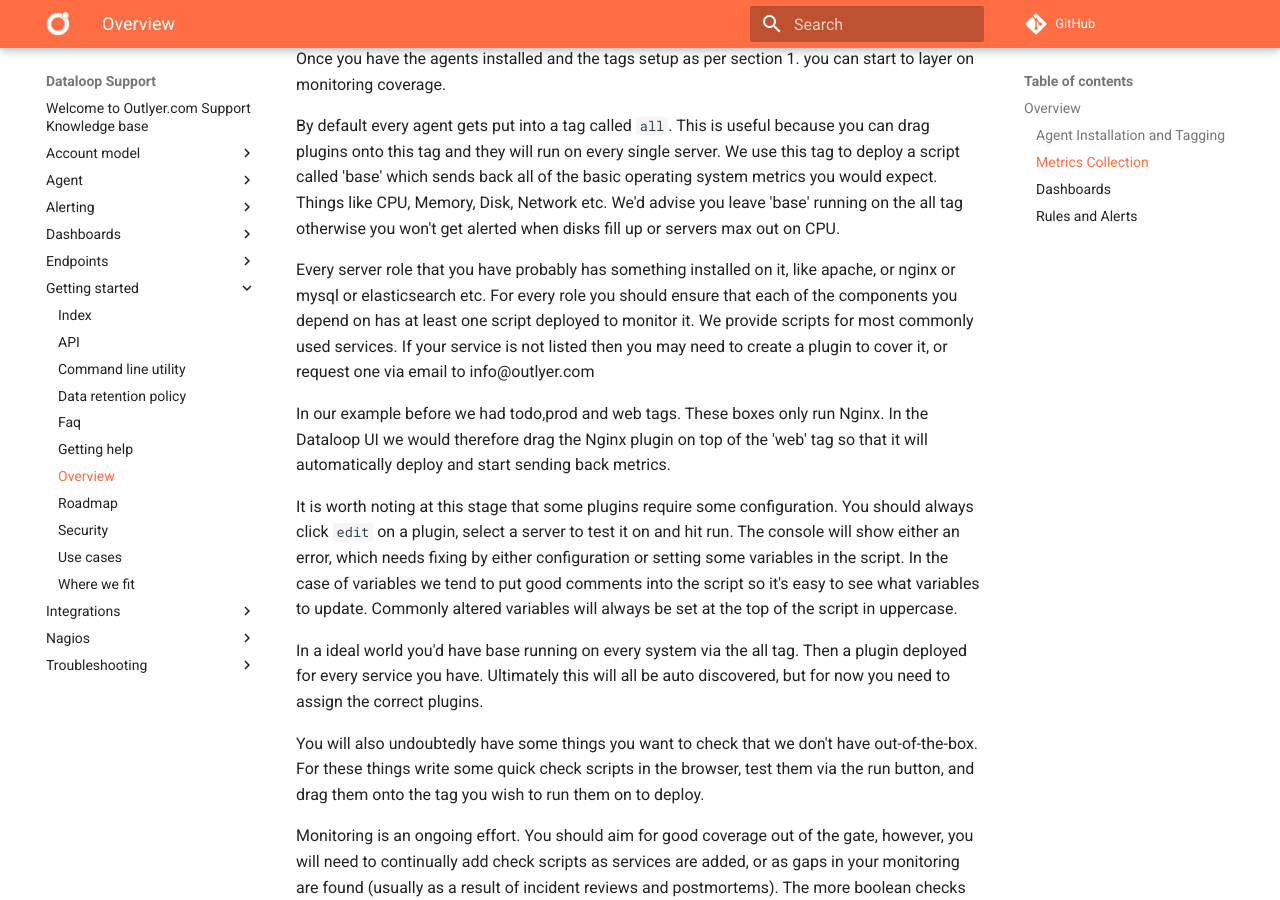
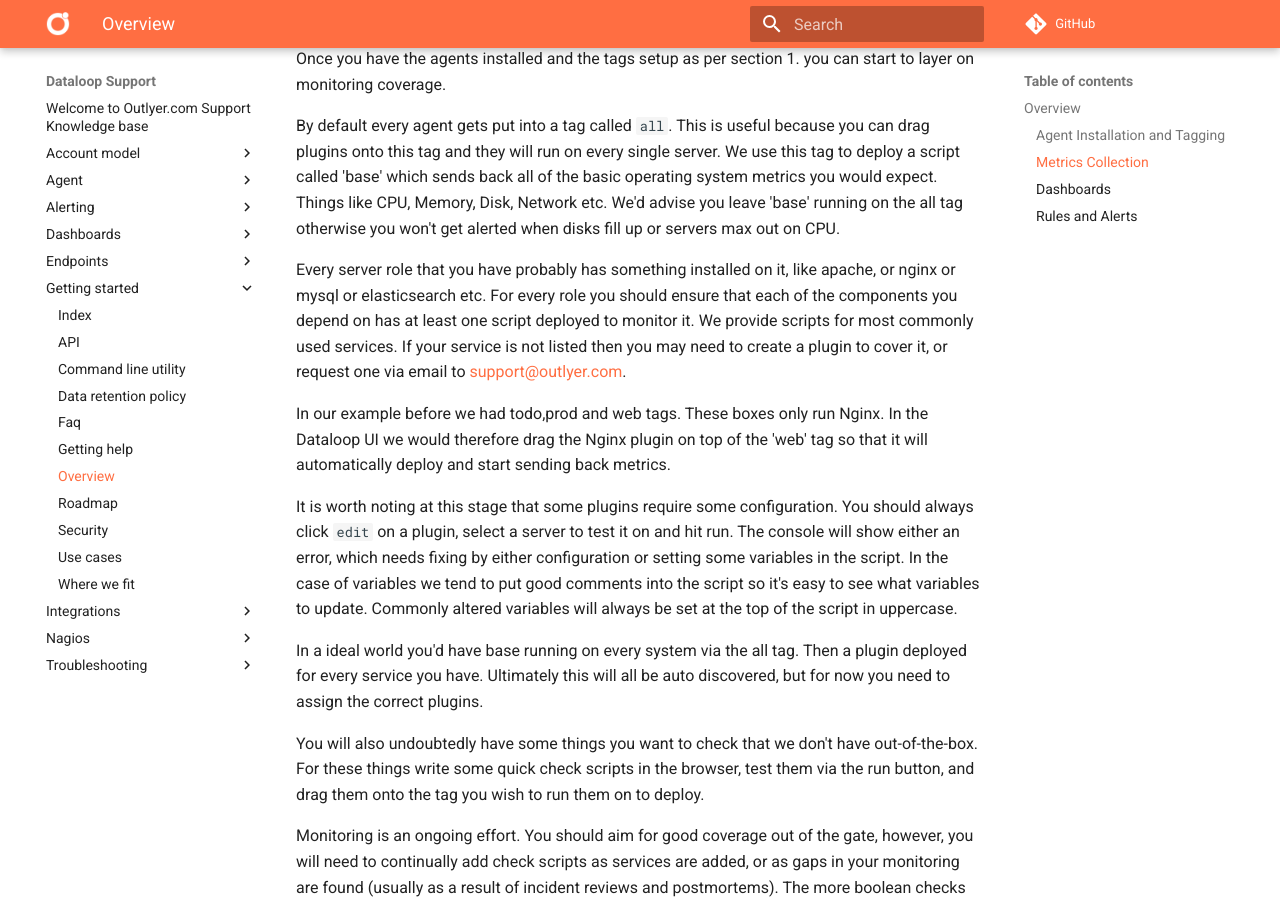
Before and after one commit to dataloop/dataloop-support, an MkDocs documentation site: the page built from docs/getting_started/overview.md, in a window 1280 px wide and 900 px high, scrolled down 1435 px. Built offline with MkDocs 1.6.1 and Material for MkDocs 9.7.7, drawn with Linux system fonts in a browser that asks for light colours; comment, search, counter and statistics services are not loaded.

Commit message:
link up email addresses

```diff
--- a/docs/getting_started/overview.md
+++ b/docs/getting_started/overview.md
@@ -50,7 +50,7 @@
 
 By default every agent gets put into a tag called `all`. This is useful because you can drag plugins onto this tag and they will run on every single server. We use this tag to deploy a script called 'base' which sends back all of the basic operating system metrics you would expect. Things like CPU, Memory, Disk, Network etc. We'd advise you leave 'base' running on the all tag otherwise you won't get alerted when disks fill up or servers max out on CPU.
 
-Every server role that you have probably has something installed on it, like apache, or nginx or mysql or elasticsearch etc. For every role you should ensure that each of the components you depend on has at least one script deployed to monitor it. We provide scripts for most commonly used services. If your service is not listed then you may need to create a plugin to cover it, or request one via email to info@outlyer.com
+Every server role that you have probably has something installed on it, like apache, or nginx or mysql or elasticsearch etc. For every role you should ensure that each of the components you depend on has at least one script deployed to monitor it. We provide scripts for most commonly used services. If your service is not listed then you may need to create a plugin to cover it, or request one via email to <support@outlyer.com>.
 
 In our example before we had todo,prod and web tags. These boxes only run Nginx. In the Dataloop UI we would therefore drag the Nginx plugin on top of the 'web' tag so that it will automatically deploy and start sending back metrics.
 
```
Also changed, not shown: docs/getting_started/faq.md (+1 -1 lines).
